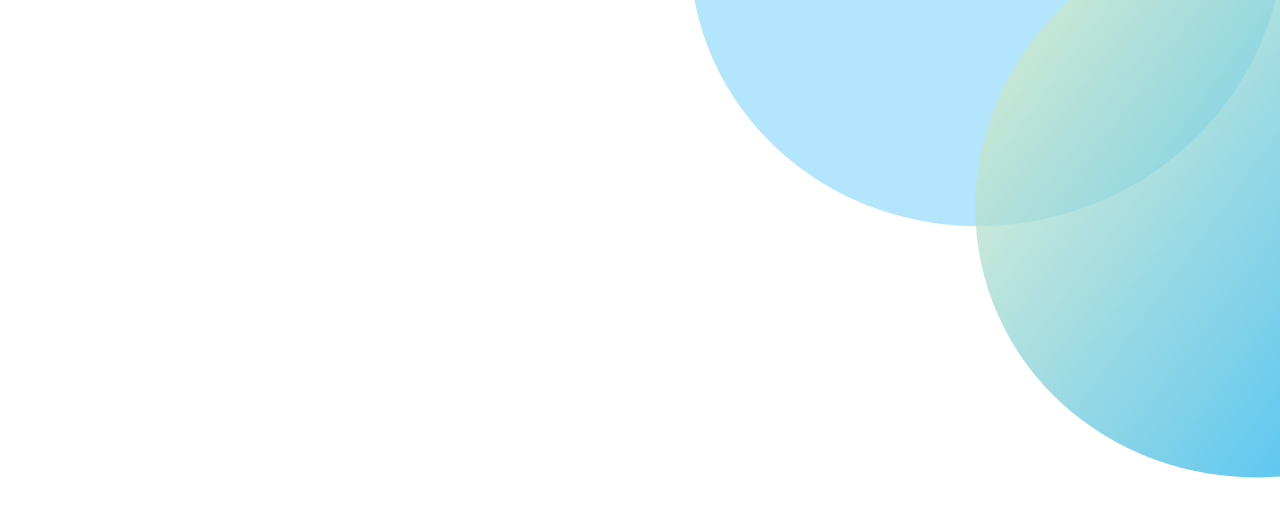
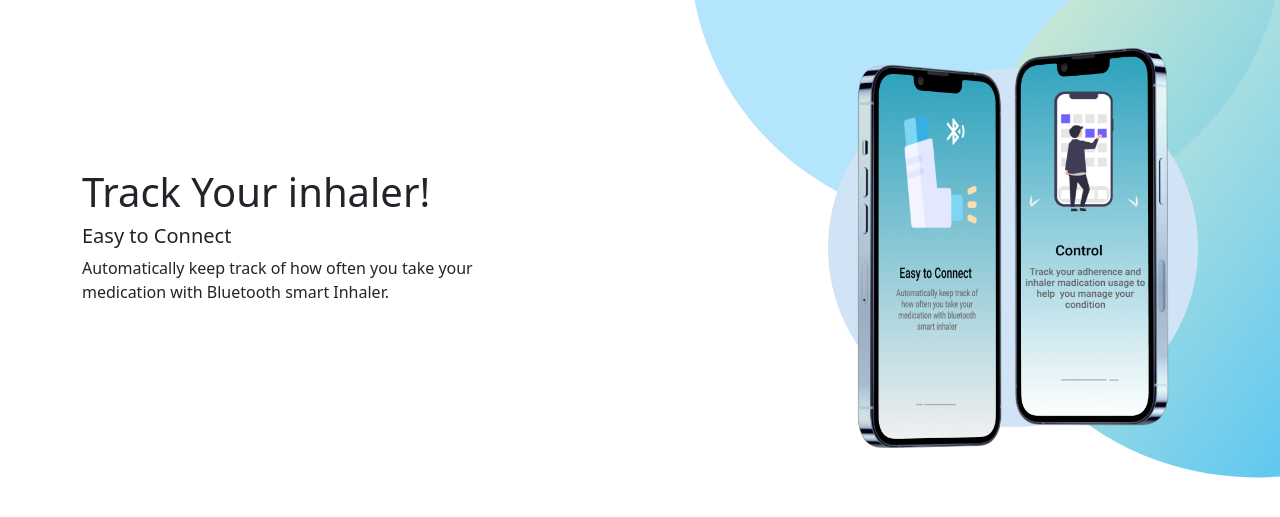
Before and after one commit to H3T7/breatheasy, a PHP site: page / in a window 1280 px wide. Shown: the part 88-605 px from the top of the page. Run offline with PHP 8.4, Linux system fonts and the light colour scheme.

Commit message:
Herobanner

```diff
--- a/index.html
+++ b/index.html
@@ -14,7 +14,7 @@
     <title>BreathEasy</title>
   </head>
   <body class="herobgimg">
-    <div >
+    <div>
       <header class="container header">
         <div class="bg-transparent">
           <div class="row p-4">
@@ -40,6 +40,21 @@
           </div>
         </div>
       </header>
+      <div class="container mt-5">
+        <div class="row">
+          <div class="col-md-5 Herotext">
+            <h1>Track Your inhaler!</h1>
+            <h5>Easy to Connect</h5>
+            <p>
+              Automatically keep track of how often you take your medication
+              with Bluetooth smart Inhaler.
+            </p>
+          </div>
+          <div class="col-md-7 text-end">
+            <img src="../breatheasy/assets/Mokeups.png" width="370px" height="400px"/>
+          </div>
+        </div>
+      </div>
     </div>
     <script
       src="https://cdn.jsdelivr.net/npm/bootstrap@5.0.2/dist/js/bootstrap.bundle.min.js"
--- a/style.css
+++ b/style.css
@@ -29,3 +29,6 @@ a:hover {
   z-index: 0;
   height: 700px;
 }
+.Herotext{
+    padding-top:120px;
+}
```
